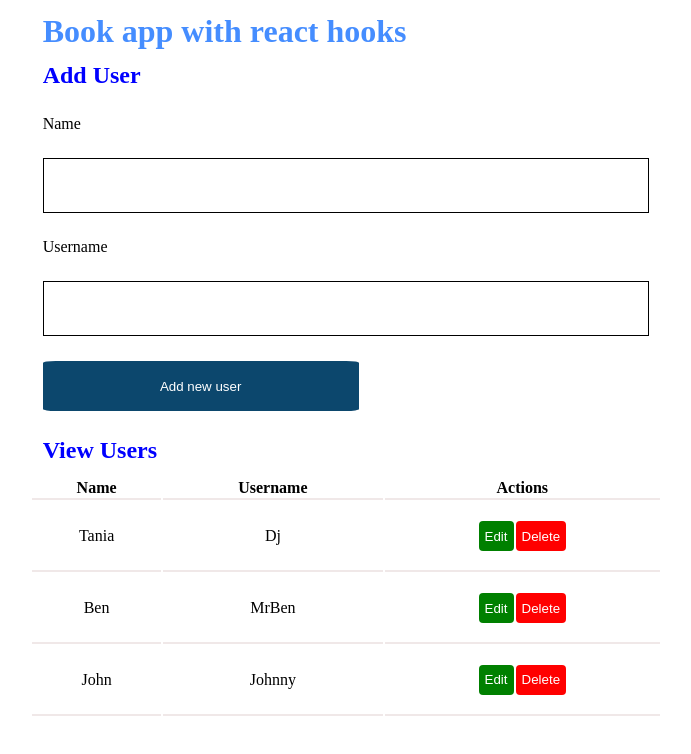
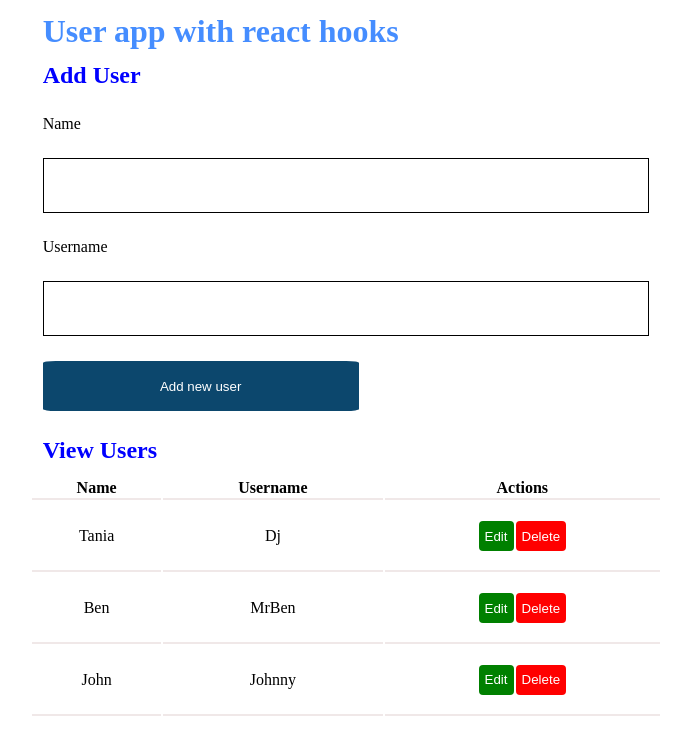
Before and after one commit to Antonynans/book-users, a React (Create React App) app: page / in a window 1280 px wide. Shown: the top 754 px of the page, without its empty margins (294-985 px from the left). Built offline with nearby package versions, Linux system fonts and the light colour scheme.

Commit message:
edited the buttons

```diff
--- a/src/components/BookData.js
+++ b/src/components/BookData.js
@@ -37,7 +37,7 @@ export default function BookData() {
 
     return (
         <div className="container">
-            <h1 style={{color: 'rgb(69, 141, 255)'}}>Book app with react hooks</h1>
+            <h1 style={{color: 'rgb(69, 141, 255)'}}>User app with react hooks</h1>
             <div className='flex-row'>
                 <div className='flex-large'>
                     {editing ? (
```
